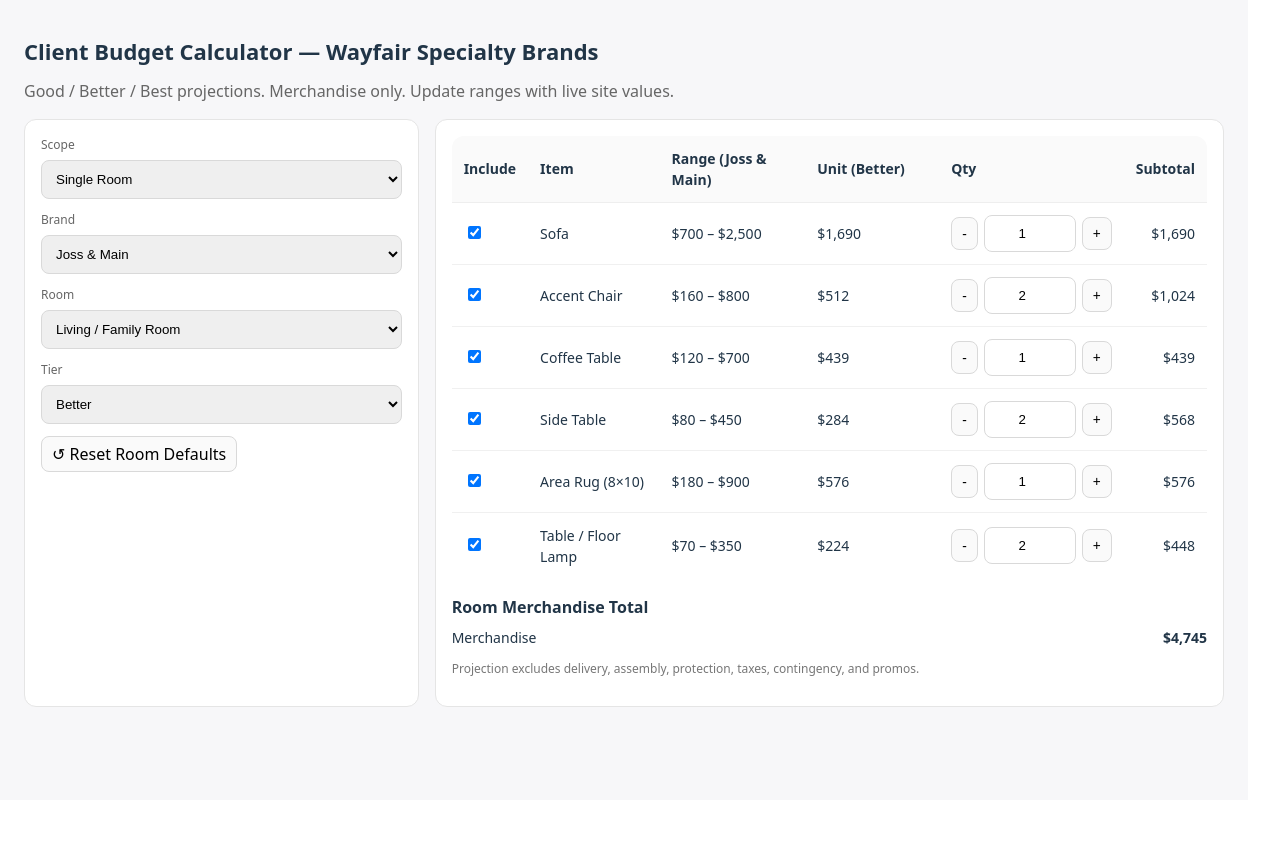
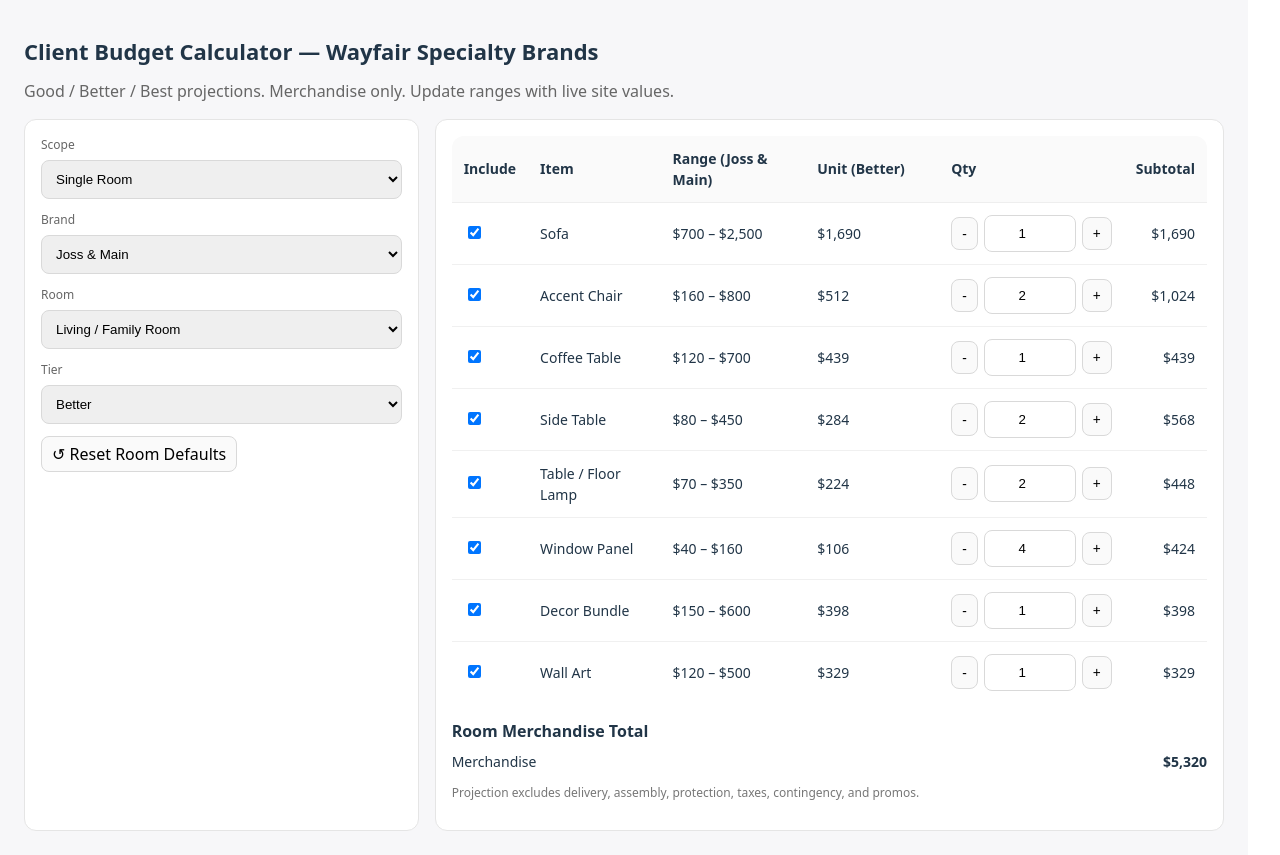
Before and after one commit to hkufchak-sys/budget-calculator, a React (Vite) app: page / in a window 1280 px wide. Before the commit the page ends 800 px from the top, so only its background shows below. Built offline with nearby package versions, Linux system fonts and the light colour scheme.

Commit message:
Update App.tsx

```diff
--- a/src/App.tsx
+++ b/src/App.tsx
@@ -38,10 +38,53 @@
   return Math.round((min + max) / 2);
 }
 
-/** ───────────────── Room Catalogs (editable ranges) ─────────────────
- * NOTE: Ranges are placeholders; swap with live site min/max per brand.
- * All labels are singular; use quantity controls to set pairs/sets.
- */
+/** ───────────────── Accessory Helper ───────────────── */
+function accessories({
+  rugLabel,
+  lampQty,
+  panelsQty,
+  addMirror = false,
+  rugRangeKey = "rugStd",
+}: {
+  rugLabel: string;
+  lampQty: number;
+  panelsQty: number;
+  addMirror?: boolean;
+  rugRangeKey?: "rugStd" | "rugLarge" | "rugSmall" | "rugOutdoor";
+}): ItemDef[] {
+  const rugRanges: Record<string, Record<BrandKey, Range>> = {
+    rugStd: { jossMain: r(180, 900), allModern: r(160, 1100), birchLane: r(250, 1600) },
+    rugLarge: { jossMain: r(350, 1500), allModern: r(320, 1700), birchLane: r(500, 2200) },
+    rugSmall: { jossMain: r(120, 600), allModern: r(120, 700), birchLane: r(200, 900) },
+    rugOutdoor: { jossMain: r(120, 600), allModern: r(120, 700), birchLane: r(200, 900) },
+  };
+
+  const items: ItemDef[] = [
+    { key: `rug_${rugLabel}`, label: rugLabel, ranges: rugRanges[rugRangeKey] },
+    { key: "lamp", label: "Table / Floor Lamp", quantityDefault: lampQty, ranges: {
+      jossMain: r(70, 350), allModern: r(60, 450), birchLane: r(120, 600) } },
+    { key: "windowPanel", label: "Window Panel", quantityDefault: panelsQty, ranges: {
+      jossMain: r(40, 160), allModern: r(40, 175), birchLane: r(60, 225) } },
+    { key: "decor", label: "Decor Bundle", quantityDefault: 1, ranges: {
+      jossMain: r(150, 600), allModern: r(150, 700), birchLane: r(250, 900) } },
+    { key: "wallArt", label: "Wall Art", quantityDefault: 1, ranges: {
+      jossMain: r(120, 500), allModern: r(120, 600), birchLane: r(220, 900) } },
+  ];
+  if (addMirror) {
+    items.push({
+      key: "mirror",
+      label: "Wall / Floor Mirror",
+      ranges: {
+        jossMain: r(120, 600),
+        allModern: r(120, 700),
+        birchLane: r(220, 1000),
+      },
+    });
+  }
+  return items;
+}
+
+/** ───────────────── Room Catalogs (placeholders—replace with live site values) ───────────────── */
 
 /* Living / Family */
 const LIVING: ItemDef[] = [
@@ -63,14 +106,7 @@
     jossMain: r(120, 600), allModern: r(110, 700), birchLane: r(200, 900) } },
   { key: "console",    label: "Console Table", ranges: {
     jossMain: r(180, 900), allModern: r(160, 1100), birchLane: r(300, 1500) } },
-  { key: "rug",        label: "Area Rug (8×10)", required: true, ranges: {
-    jossMain: r(180, 900), allModern: r(160, 1100), birchLane: r(250, 1600) } },
-  { key: "curtain",    label: "Window Panel", ranges: {
-    jossMain: r(40, 160), allModern: r(40, 175), birchLane: r(60, 225) } },
-  { key: "lamp",       label: "Table / Floor Lamp", quantityDefault: 2, ranges: {
-    jossMain: r(70, 350), allModern: r(60, 450), birchLane: r(120, 600) } },
-  { key: "decor",      label: "Decor Bundle", ranges: {
-    jossMain: r(150, 600), allModern: r(150, 700), birchLane: r(250, 900) } },
+  ...accessories({ rugLabel: "Area Rug (8×10)", lampQty: 2, panelsQty: 4, addMirror: true, rugRangeKey: "rugStd" }),
 ];
 
 /* Primary Bedroom */
@@ -87,12 +123,7 @@
     jossMain: r(260, 1300), allModern: r(240, 1500), birchLane: r(520, 2200) } },
   { key: "bench",      label: "Bed Bench", ranges: {
     jossMain: r(180, 800), allModern: r(160, 900), birchLane: r(280, 1200) } },
-  { key: "mirror",     label: "Wall / Floor Mirror", ranges: {
-    jossMain: r(120, 600), allModern: r(120, 700), birchLane: r(220, 1000) } },
-  { key: "rugPB",      label: "Area Rug (9×12)", ranges: {
-    jossMain: r(350, 1500), allModern: r(320, 1700), birchLane: r(500, 2200) } },
-  { key: "lampPB",     label: "Bedside Lamp", quantityDefault: 2, ranges: {
-    jossMain: r(90, 380), allModern: r(90, 450), birchLane: r(150, 700) } },
+  ...accessories({ rugLabel: "Area Rug (9×12)", lampQty: 2, panelsQty: 4, addMirror: true, rugRangeKey: "rugLarge" }),
   { key: "bedding",    label: "Bedding Set (duvet/sheets)", ranges: {
     jossMain: r(200, 600), allModern: r(200, 750), birchLane: r(280, 950) } },
 ];
@@ -107,10 +138,7 @@
     jossMain: r(120, 600), allModern: r(110, 700), birchLane: r(220, 900) } },
   { key: "dresser",    label: "Dresser", ranges: {
     jossMain: r(250, 1400), allModern: r(240, 1600), birchLane: r(500, 2300) } },
-  { key: "rugBR",      label: "Area Rug (8×10)", ranges: {
-    jossMain: r(180, 900), allModern: r(160, 1100), birchLane: r(250, 1600) } },
-  { key: "lampBR",     label: "Table Lamp", quantityDefault: 2, ranges: {
-    jossMain: r(80, 320), allModern: r(80, 380), birchLane: r(120, 520) } },
+  ...accessories({ rugLabel: "Area Rug (8×10)", lampQty: 2, panelsQty: 4, addMirror: false, rugRangeKey: "rugStd" }),
   { key: "bedding",    label: "Bedding Set (duvet/sheets)", ranges: {
     jossMain: r(180, 550), allModern: r(170, 700), birchLane: r(250, 900) } },
 ];
@@ -125,10 +153,7 @@
     jossMain: r(110, 520), allModern: r(110, 620), birchLane: r(200, 820) } },
   { key: "dresser",    label: "Dresser", ranges: {
     jossMain: r(240, 1200), allModern: r(220, 1400), birchLane: r(460, 2000) } },
-  { key: "rugGB",      label: "Area Rug (8×10)", ranges: {
-    jossMain: r(180, 820), allModern: r(160, 980), birchLane: r(240, 1500) } },
-  { key: "lampGB",     label: "Table Lamp", quantityDefault: 2, ranges: {
-    jossMain: r(70, 280), allModern: r(70, 340), birchLane: r(110, 480) } },
+  ...accessories({ rugLabel: "Area Rug (8×10)", lampQty: 2, panelsQty: 4, addMirror: false, rugRangeKey: "rugStd" }),
   { key: "bedding",    label: "Bedding Set (duvet/sheets)", ranges: {
     jossMain: r(170, 520), allModern: r(170, 650), birchLane: r(240, 850) } },
 ];
@@ -137,17 +162,14 @@
 const NURSERY: ItemDef[] = [
   { key: "crib",       label: "Crib", required: true, ranges: {
     jossMain: r(180, 900), allModern: r(200, 1000), birchLane: r(350, 1400) } },
-  { key: "mattress",   label: "Crib Mattress", required: true, ranges: {
+  { key: "mattressCrib",   label: "Crib Mattress", required: true, ranges: {
     jossMain: r(70, 280), allModern: r(70, 320), birchLane: r(90, 380) } },
   { key: "dresser",    label: "Dresser / Changing Table", ranges: {
     jossMain: r(220, 1100), allModern: r(240, 1300), birchLane: r(420, 1900) } },
   { key: "glider",     label: "Glider / Rocker", ranges: {
     jossMain: r(220, 900), allModern: r(240, 1100), birchLane: r(380, 1400) } },
-  { key: "blackout",   label: "Blackout Curtain Panel", quantityDefault: 2, ranges: {
-    jossMain: r(50, 160), allModern: r(55, 175), birchLane: r(80, 225) } },
-  { key: "rugNU",      label: "Area Rug (5×8)", ranges: {
-    jossMain: r(120, 600), allModern: r(120, 700), birchLane: r(200, 900) } },
-  { key: "storage",    label: "Toy / Book Storage", ranges: {
+  ...accessories({ rugLabel: "Area Rug (5×8)", lampQty: 1, panelsQty: 2, addMirror: false, rugRangeKey: "rugSmall" }),
+  { key: "storageToy", label: "Toy / Book Storage", ranges: {
     jossMain: r(80, 350), allModern: r(90, 420), birchLane: r(140, 650) } },
 ];
 
@@ -155,18 +177,15 @@
 const PLAYROOM: ItemDef[] = [
   { key: "sofa",       label: "Sofa / Sleeper", ranges: {
     jossMain: r(600, 2200), allModern: r(600, 2600), birchLane: r(1000, 3800) } },
-  { key: "table",      label: "Activity / Craft Table", ranges: {
+  { key: "activityTable",      label: "Activity / Craft Table", ranges: {
     jossMain: r(120, 600), allModern: r(120, 700), birchLane: r(220, 900) } },
-  { key: "chair",      label: "Kid Chair / Pouf", quantityDefault: 2, ranges: {
+  { key: "kidSeat",      label: "Kid Chair / Pouf", quantityDefault: 2, ranges: {
     jossMain: r(60, 280), allModern: r(60, 320), birchLane: r(100, 450) } },
   { key: "storage",    label: "Toy / Cubby Storage", ranges: {
     jossMain: r(120, 600), allModern: r(120, 700), birchLane: r(200, 900) } },
-  { key: "rugPL",      label: "Area Rug (8×10)", ranges: {
-    jossMain: r(180, 900), allModern: r(160, 1100), birchLane: r(250, 1600) } },
+  ...accessories({ rugLabel: "Area Rug (8×10)", lampQty: 1, panelsQty: 2, addMirror: false, rugRangeKey: "rugStd" }),
   { key: "bookcase",   label: "Bookcase", ranges: {
     jossMain: r(140, 700), allModern: r(130, 900), birchLane: r(220, 1300) } },
-  { key: "lamp",       label: "Floor / Table Lamp", ranges: {
-    jossMain: r(70, 320), allModern: r(70, 380), birchLane: r(120, 520) } },
 ];
 
 /* Dining */
@@ -179,9 +198,8 @@
     jossMain: r(300, 1600), allModern: r(280, 1800), birchLane: r(600, 2600) } },
   { key: "bar",       label: "Bar / Storage Cabinet", ranges: {
     jossMain: r(220, 1100), allModern: r(220, 1300), birchLane: r(450, 1900) } },
-  { key: "rugDR",     label: "Area Rug (8×10)", ranges: {
-    jossMain: r(180, 900), allModern: r(160, 1100), birchLane: r(250, 1600) } },
-  { key: "lightDR",   label: "Chandelier / Pendant", ranges: {
+  ...accessories({ rugLabel: "Area Rug (8×10)", lampQty: 0, panelsQty: 2, addMirror: false, rugRangeKey: "rugStd" }),
+  { key: "lightingDR",   label: "Chandelier / Pendant", ranges: {
     jossMain: r(150, 700), allModern: r(140, 900), birchLane: r(250, 1300) } },
 ];
 
@@ -189,28 +207,37 @@
 const OFFICE: ItemDef[] = [
   { key: "desk",      label: "Desk", required: true, ranges: {
     jossMain: r(150, 900), allModern: r(140, 1100), birchLane: r(300, 1600) } },
-  { key: "chair",     label: "Office Chair", required: true, ranges: {
+  { key: "chairOffice",     label: "Office Chair", required: true, ranges: {
     jossMain: r(120, 600), allModern: r(110, 800), birchLane: r(220, 1100) } },
   { key: "storage",   label: "Bookcase / Storage", ranges: {
     jossMain: r(120, 700), allModern: r(110, 900), birchLane: r(220, 1300) } },
-  { key: "rugOF",     label: "Area Rug (5×8)", ranges: {
-    jossMain: r(120, 600), allModern: r(110, 700), birchLane: r(200, 900) } },
-  { key: "lampOF",    label: "Task / Desk Lamp", ranges: {
+  { key: "file",      label: "Filing Cabinet", ranges: {
+    jossMain: r(100, 450), allModern: r(110, 520), birchLane: r(180, 800) } },
+  { key: "taskLight", label: "Task Lamp", ranges: {
     jossMain: r(60, 250), allModern: r(55, 300), birchLane: r(100, 450) } },
+  ...accessories({ rugLabel: "Area Rug (5×8)", lampQty: 1, panelsQty: 2, addMirror: true, rugRangeKey: "rugSmall" }),
 ];
 
-/* Entryway */
+/* Entryway (full) */
 const ENTRY: ItemDef[] = [
-  { key: "console",    label: "Console Table", ranges: {
+  { key: "entryConsole", label: "Console Table", required: true, quantityDefault: 1, ranges: {
     jossMain: r(150, 900), allModern: r(140, 1100), birchLane: r(300, 1500) } },
-  { key: "mirror",     label: "Mirror", ranges: {
+  { key: "entryBench", label: "Bench", quantityDefault: 1, ranges: {
+    jossMain: r(120, 600), allModern: r(120, 700), birchLane: r(220, 900) } },
+  { key: "entryMirror", label: "Mirror", quantityDefault: 1, ranges: {
     jossMain: r(100, 450), allModern: r(100, 500), birchLane: r(180, 800) } },
-  { key: "bench",      label: "Bench", ranges: {
-    jossMain: r(120, 600), allModern: r(120, 700), birchLane: r(220, 900) } },
-  { key: "runner",     label: "Runner (2.5×8)", ranges: {
+  { key: "entryLamp", label: "Table Lamp", quantityDefault: 1, ranges: {
+    jossMain: r(70, 250), allModern: r(70, 300), birchLane: r(110, 450) } },
+  { key: "entryRug", label: "Runner (2.5×8)", quantityDefault: 1, ranges: {
     jossMain: r(80, 300), allModern: r(80, 350), birchLane: r(120, 500) } },
-  { key: "lamp",       label: "Table Lamp", ranges: {
-    jossMain: r(70, 250), allModern: r(70, 300), birchLane: r(110, 450) } },
+  { key: "entryHooks", label: "Wall Hooks / Rack", quantityDefault: 1, ranges: {
+    jossMain: r(30, 140), allModern: r(35, 160), birchLane: r(60, 220) } },
+  { key: "entryBasket", label: "Storage Basket", quantityDefault: 2, ranges: {
+    jossMain: r(25, 120), allModern: r(25, 140), birchLane: r(40, 180) } },
+  { key: "entryTray", label: "Catchall / Tray", quantityDefault: 1, ranges: {
+    jossMain: r(20, 90), allModern: r(20, 110), birchLane: r(35, 150) } },
+  { key: "entryArt", label: "Wall Art", quantityDefault: 1, ranges: {
+    jossMain: r(120, 500), allModern: r(120, 600), birchLane: r(220, 900) } },
 ];
 
 /* Outdoor Living */
@@ -225,10 +252,9 @@
     jossMain: r(80, 300), allModern: r(80, 360), birchLane: r(120, 500) } },
   { key: "umbrella",   label: "Umbrella", ranges: {
     jossMain: r(120, 600), allModern: r(130, 700), birchLane: r(200, 900) } },
-  { key: "rugOD",      label: "Outdoor Rug (8×10)", ranges: {
-    jossMain: r(120, 600), allModern: r(120, 700), birchLane: r(200, 900) } },
   { key: "fire",       label: "Fire Pit / Table", ranges: {
     jossMain: r(220, 1200), allModern: r(240, 1400), birchLane: r(400, 1800) } },
+  ...accessories({ rugLabel: "Outdoor Rug (8×10)", lampQty: 0, panelsQty: 0, addMirror: false, rugRangeKey: "rugOutdoor" }),
 ];
 
 /* Outdoor Dining */
@@ -303,15 +329,12 @@
     setCustomPrices({});
   }, [scope, roomKey, brand]);
 
-  // compute one room’s merch (using its defaults)
+  // compute one room’s merch (using its defaults); ignore custom in whole-home to avoid collisions
   function computeRoomMerch(roomDef: RoomDef, brandKey: BrandKey, tierKey: TierKey) {
     return roomDef.items.reduce((sum, it) => {
       const qty = it.quantityDefault ?? (it.required ? 1 : 0);
       if (!qty) return sum;
-      const unit =
-        tierKey === "custom" && customPrices[it.key]
-          ? customPrices[it.key]
-          : unitForTier(it.ranges[brandKey], tierKey);
+      const unit = unitForTier(it.ranges[brandKey], tierKey);
       return sum + unit * qty;
     }, 0);
   }
@@ -337,10 +360,7 @@
   // whole-home totals
   const wholeHome = useMemo(() => {
     if (scope !== "wholeHome") return null;
-    const keys = [
-      "living","primaryBedroom","secondaryBedroom","guestBedroom",
-      "nursery","playroom","dining","office","entry","outdoorLiving","outdoorDining"
-    ] as const;
+    const keys = ROOMS.map(r => r.key) as Array<typeof ROOMS[number]["key"]>;
 
     const totals = { good: 0, better: 0, best: 0 };
     const perRoomRows: Array<{label:string; count:number; good:number; better:number; best:number}> = [];
@@ -348,10 +368,6 @@
     keys.forEach((k) => {
       const def = ROOMS.find(r => r.key === k)!;
       const count = (homeCounts as any)[k] ?? 0;
-      if (!count) {
-        perRoomRows.push({ label: def.label, count, good: 0, better: 0, best: 0 });
-        return;
-      }
       const good   = computeRoomMerch(def, brand, "good") * count;
       const better = computeRoomMerch(def, brand, "better") * count;
       const best   = computeRoomMerch(def, brand, "best") * count;
@@ -435,32 +451,20 @@
               <>
                 <div style={{ marginBottom: 8, fontWeight: 600 }}>Whole-Home Counts</div>
                 <div style={{ display: "grid", gap: 8, gridTemplateColumns: "1fr 1fr" }}>
-                  {[
-                    { key: "living", label: "Living / Family" },
-                    { key: "primaryBedroom", label: "Primary Bedrooms" },
-                    { key: "secondaryBedroom", label: "Secondary Bedrooms" },
-                    { key: "guestBedroom", label: "Guest Bedrooms" },
-                    { key: "nursery", label: "Nurseries" },
-                    { key: "playroom", label: "Playrooms" },
-                    { key: "dining", label: "Dining Areas" },
-                    { key: "office", label: "Home Offices" },
-                    { key: "entry", label: "Entryways" },
-                    { key: "outdoorLiving", label: "Outdoor Living" },
-                    { key: "outdoorDining", label: "Outdoor Dining" },
-                  ].map(({ key, label }) => (
-                    <div key={key}>
-                      <div style={{ fontSize: 12, color: "#666", marginBottom: 6 }}>{label}</div>
+                  {ROOMS.map(r => (
+                    <div key={r.key}>
+                      <div style={{ fontSize: 12, color: "#666", marginBottom: 6 }}>{r.label}</div>
                       <input
                         type="number"
                         min={0}
-                        value={(homeCounts as any)[key]}
-                        onChange={(e) => setHomeCounts(s => ({ ...s, [key]: Math.max(0, Number(e.target.value || 0)) }))}
+                        value={(homeCounts as any)[r.key] ?? 0}
+                        onChange={(e) => setHomeCounts(s => ({ ...s, [r.key]: Math.max(0, Number(e.target.value || 0)) }))}
                         style={input}
                       />
                     </div>
                   ))}
                 </div>
-                <div style={{ marginTop: 8, ...small }}>Uses each room’s default package (editable in the catalogs above).</div>
+                <div style={{ marginTop: 8, ...small }}>Uses default item sets per room (editable in the catalogs above).</div>
               </>
             )}
           </div>
```
